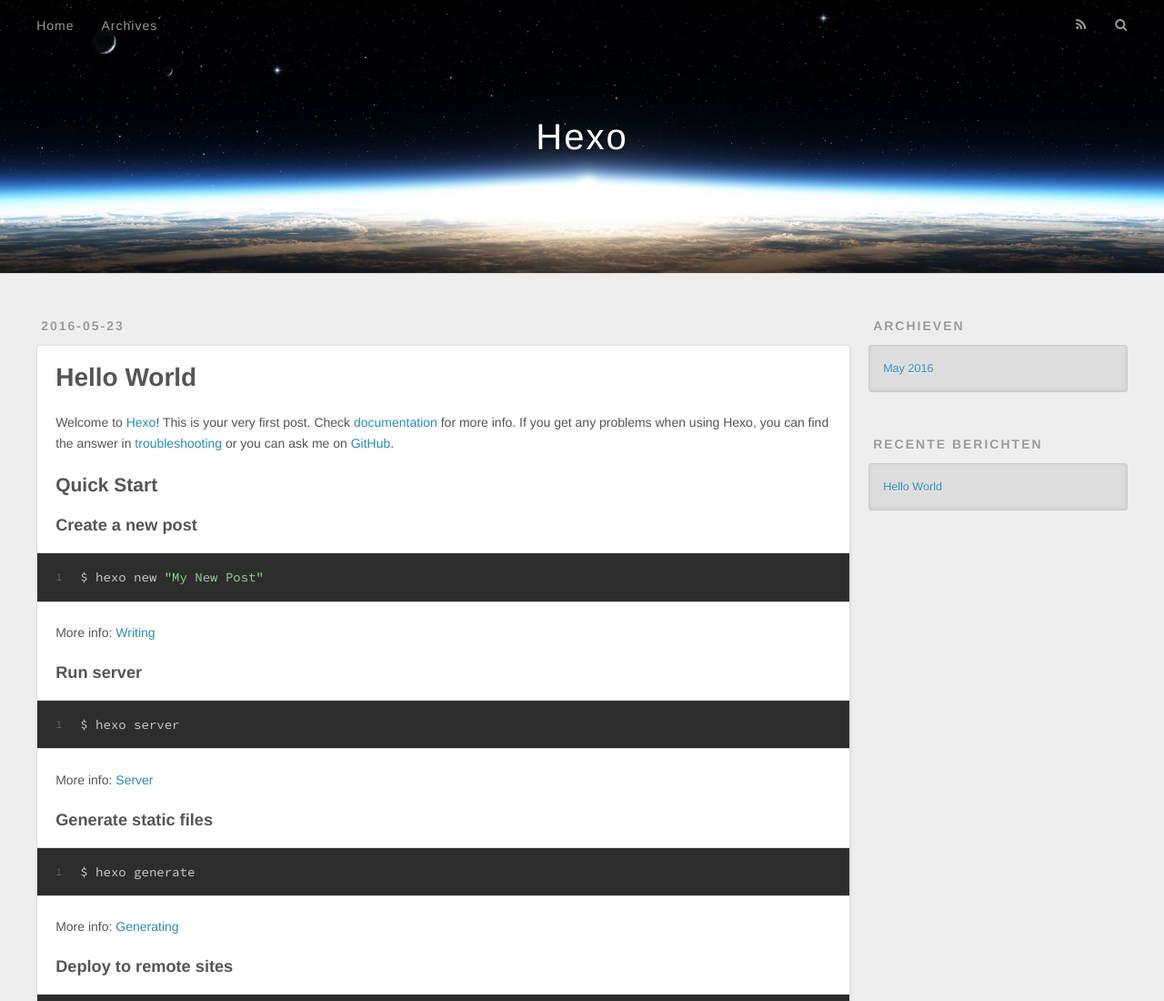
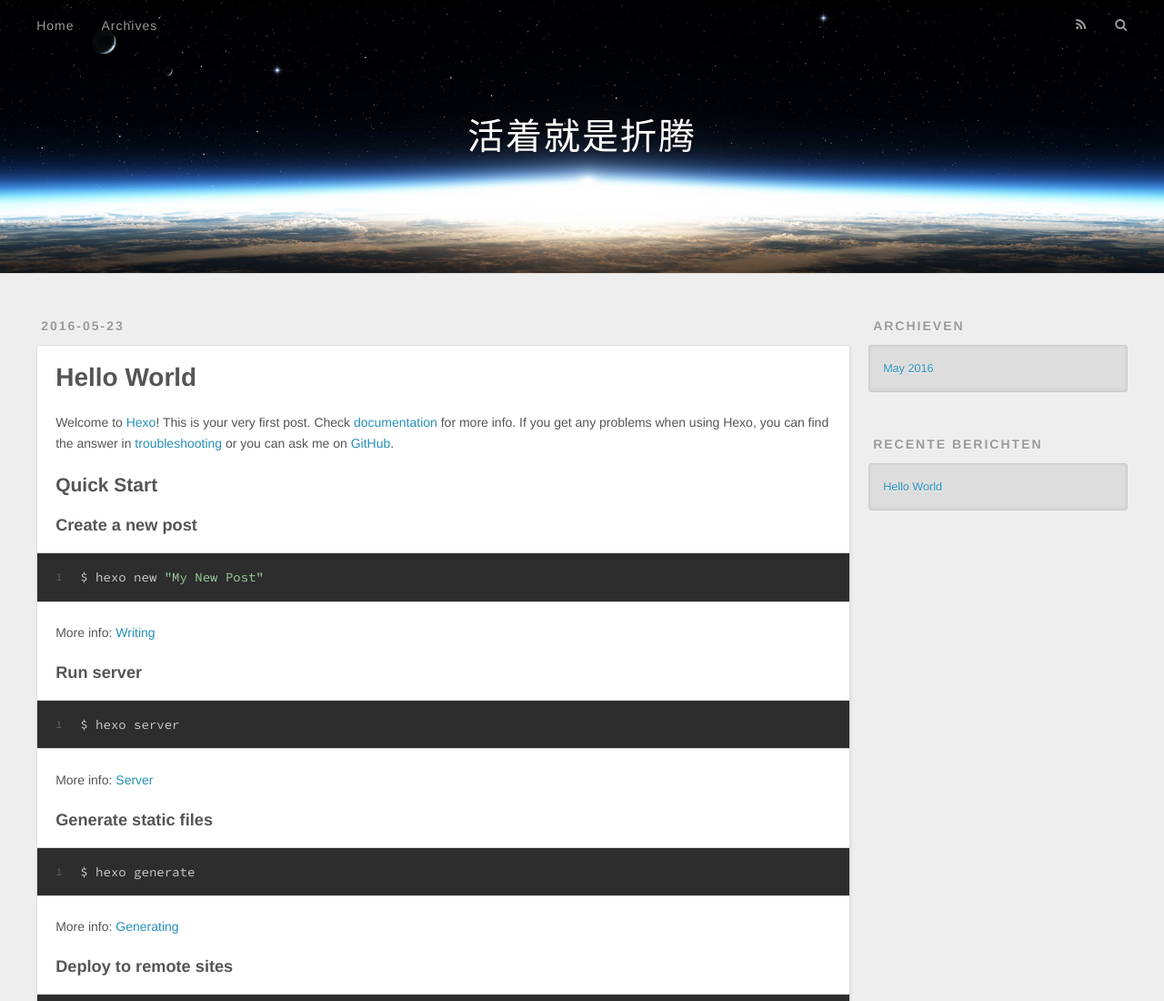
Before and after one commit to maxandmin/maxandmin.github.io, a plain HTML site: page index.html in a window 1280 px wide. Shown: the top 1100 px of the page at 91% size. Drawn offline with nearby package versions, Linux system fonts and the light colour scheme.

Commit message:
Update index.html

```diff
--- a/index.html
+++ b/index.html
@@ -36,7 +36,7 @@
   <div id="header-outer" class="outer">
     <div id="header-title" class="inner">
       <h1 id="logo-wrap">
-        <a href="/" id="logo">Hexo</a>
+        <a href="/" id="logo">活着就是折腾</a>
       </h1>
 
     </div>
```
